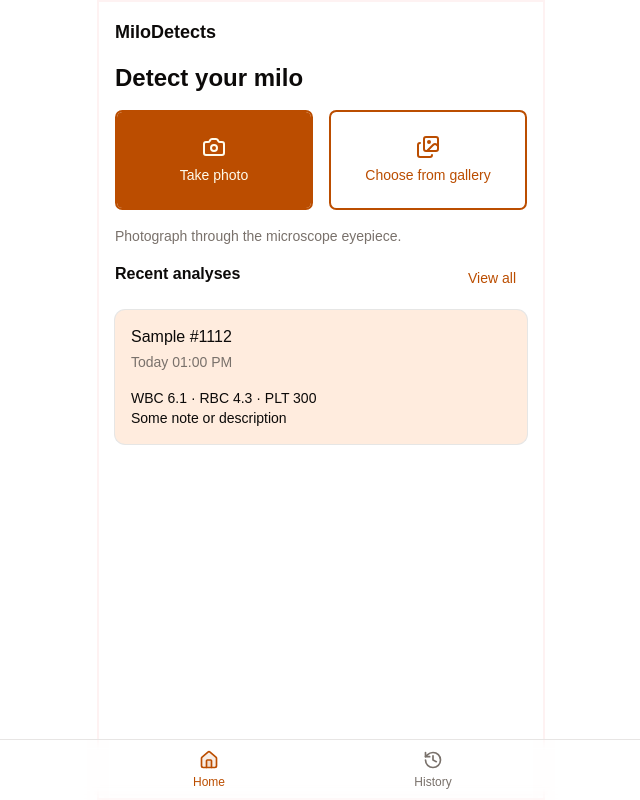
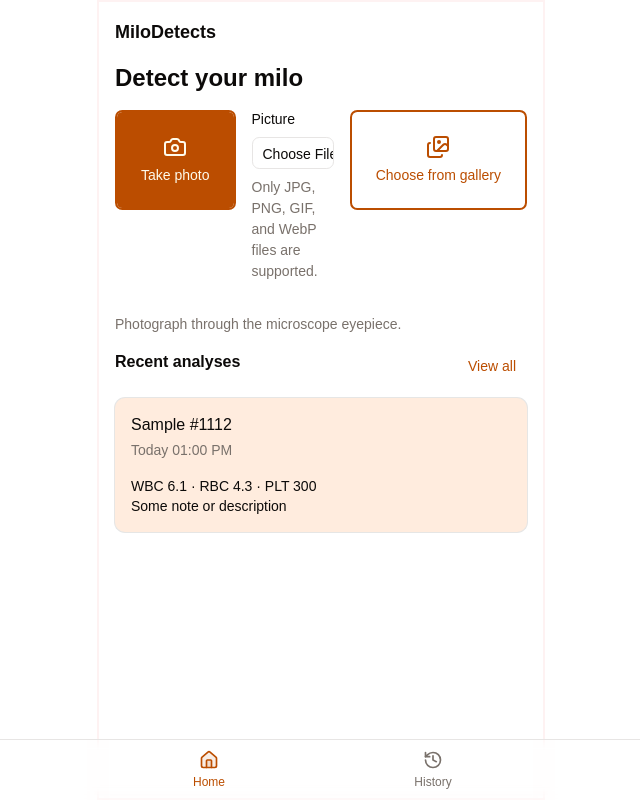
Before and after one commit to julio22b/milodetects-frontend, a React (Vite) app: page / in a window 1280 px wide. Shown: the whole page, without its empty margins (319-959 px from the left). Built offline with nearby package versions, Linux system fonts and the light colour scheme.

Commit message:
add file input

```diff
--- /dev/null
+++ b/src/components/ui/field.tsx
@@ -0,0 +1,236 @@
+import { useMemo } from "react"
+import { cva, type VariantProps } from "class-variance-authority"
+
+import { cn } from "@/lib/utils"
+import { Label } from "@/components/ui/label"
+import { Separator } from "@/components/ui/separator"
+
+function FieldSet({ className, ...props }: React.ComponentProps<"fieldset">) {
+  return (
+    <fieldset
+      data-slot="field-set"
+      className={cn(
+        "flex flex-col gap-4 has-[>[data-slot=checkbox-group]]:gap-3 has-[>[data-slot=radio-group]]:gap-3",
+        className
+      )}
+      {...props}
+    />
+  )
+}
+
+function FieldLegend({
+  className,
+  variant = "legend",
+  ...props
+}: React.ComponentProps<"legend"> & { variant?: "legend" | "label" }) {
+  return (
+    <legend
+      data-slot="field-legend"
+      data-variant={variant}
+      className={cn(
+        "mb-1.5 font-medium data-[variant=label]:text-sm data-[variant=legend]:text-base",
+        className
+      )}
+      {...props}
+    />
+  )
+}
+
+function FieldGroup({ className, ...props }: React.ComponentProps<"div">) {
+  return (
+    <div
+      data-slot="field-group"
+      className={cn(
+        "group/field-group @container/field-group flex w-full flex-col gap-5 data-[slot=checkbox-group]:gap-3 *:data-[slot=field-group]:gap-4",
+        className
+      )}
+      {...props}
+    />
+  )
+}
+
+const fieldVariants = cva(
+  "group/field flex w-full gap-2 data-[invalid=true]:text-destructive",
+  {
+    variants: {
+      orientation: {
+        vertical: "flex-col *:w-full [&>.sr-only]:w-auto",
+        horizontal:
+          "flex-row items-center has-[>[data-slot=field-content]]:items-start *:data-[slot=field-label]:flex-auto has-[>[data-slot=field-content]]:[&>[role=checkbox],[role=radio]]:mt-px",
+        responsive:
+          "flex-col *:w-full @md/field-group:flex-row @md/field-group:items-center @md/field-group:*:w-auto @md/field-group:has-[>[data-slot=field-content]]:items-start @md/field-group:*:data-[slot=field-label]:flex-auto [&>.sr-only]:w-auto @md/field-group:has-[>[data-slot=field-content]]:[&>[role=checkbox],[role=radio]]:mt-px",
+      },
+    },
+    defaultVariants: {
+      orientation: "vertical",
+    },
+  }
+)
+
+function Field({
+  className,
+  orientation = "vertical",
+  ...props
+}: React.ComponentProps<"div"> & VariantProps<typeof fieldVariants>) {
+  return (
+    <div
+      role="group"
+      data-slot="field"
+      data-orientation={orientation}
+      className={cn(fieldVariants({ orientation }), className)}
+      {...props}
+    />
+  )
+}
+
+function FieldContent({ className, ...props }: React.ComponentProps<"div">) {
+  return (
+    <div
+      data-slot="field-content"
+      className={cn(
+        "group/field-content flex flex-1 flex-col gap-0.5 leading-snug",
+        className
+      )}
+      {...props}
+    />
+  )
+}
+
+function FieldLabel({
+  className,
+  ...props
+}: React.ComponentProps<typeof Label>) {
+  return (
+    <Label
+      data-slot="field-label"
+      className={cn(
+        "group/field-label peer/field-label flex w-fit gap-2 leading-snug group-data-[disabled=true]/field:opacity-50 has-data-checked:border-primary/30 has-data-checked:bg-primary/5 has-[>[data-slot=field]]:rounded-lg has-[>[data-slot=field]]:border *:data-[slot=field]:p-2.5 dark:has-data-checked:border-primary/20 dark:has-data-checked:bg-primary/10",
+        "has-[>[data-slot=field]]:w-full has-[>[data-slot=field]]:flex-col",
+        className
+      )}
+      {...props}
+    />
+  )
+}
+
+function FieldTitle({ className, ...props }: React.ComponentProps<"div">) {
+  return (
+    <div
+      data-slot="field-label"
+      className={cn(
+        "flex w-fit items-center gap-2 text-sm font-medium group-data-[disabled=true]/field:opacity-50",
+        className
+      )}
+      {...props}
+    />
+  )
+}
+
+function FieldDescription({ className, ...props }: React.ComponentProps<"p">) {
+  return (
+    <p
+      data-slot="field-description"
+      className={cn(
+        "text-left text-sm leading-normal font-normal text-muted-foreground group-has-data-horizontal/field:text-balance [[data-variant=legend]+&]:-mt-1.5",
+        "last:mt-0 nth-last-2:-mt-1",
+        "[&>a]:underline [&>a]:underline-offset-4 [&>a:hover]:text-primary",
+        className
+      )}
+      {...props}
+    />
+  )
+}
+
+function FieldSeparator({
+  children,
+  className,
+  ...props
+}: React.ComponentProps<"div"> & {
+  children?: React.ReactNode
+}) {
+  return (
+    <div
+      data-slot="field-separator"
+      data-content={!!children}
+      className={cn(
+        "relative -my-2 h-5 text-sm group-data-[variant=outline]/field-group:-mb-2",
+        className
+      )}
+      {...props}
+    >
+      <Separator className="absolute inset-0 top-1/2" />
+      {children && (
+        <span
+          className="relative mx-auto block w-fit bg-background px-2 text-muted-foreground"
+          data-slot="field-separator-content"
+        >
+          {children}
+        </span>
+      )}
+    </div>
+  )
+}
+
+function FieldError({
+  className,
+  children,
+  errors,
+  ...props
+}: React.ComponentProps<"div"> & {
+  errors?: Array<{ message?: string } | undefined>
+}) {
+  const content = useMemo(() => {
+    if (children) {
+      return children
+    }
+
+    if (!errors?.length) {
+      return null
+    }
+
+    const uniqueErrors = [
+      ...new Map(errors.map((error) => [error?.message, error])).values(),
+    ]
+
+    if (uniqueErrors?.length == 1) {
+      return uniqueErrors[0]?.message
+    }
+
+    return (
+      <ul className="ml-4 flex list-disc flex-col gap-1">
+        {uniqueErrors.map(
+          (error, index) =>
+            error?.message && <li key={index}>{error.message}</li>
+        )}
+      </ul>
+    )
+  }, [children, errors])
+
+  if (!content) {
+    return null
+  }
+
+  return (
+    <div
+      role="alert"
+      data-slot="field-error"
+      className={cn("text-sm font-normal text-destructive", className)}
+      {...props}
+    >
+      {content}
+    </div>
+  )
+}
+
+export {
+  Field,
+  FieldLabel,
+  FieldDescription,
+  FieldError,
+  FieldGroup,
+  FieldLegend,
+  FieldSeparator,
+  FieldSet,
+  FieldContent,
+  FieldTitle,
+}
--- /dev/null
+++ b/src/components/ui/input.tsx
@@ -0,0 +1,19 @@
+import * as React from "react"
+
+import { cn } from "@/lib/utils"
+
+function Input({ className, type, ...props }: React.ComponentProps<"input">) {
+  return (
+    <input
+      type={type}
+      data-slot="input"
+      className={cn(
+        "h-8 w-full min-w-0 rounded-lg border border-input bg-transparent px-2.5 py-1 text-base transition-colors outline-none file:inline-flex file:h-6 file:border-0 file:bg-transparent file:text-sm file:font-medium file:text-foreground placeholder:text-muted-foreground focus-visible:border-ring focus-visible:ring-3 focus-visible:ring-ring/50 disabled:pointer-events-none disabled:cursor-not-allowed disabled:bg-input/50 disabled:opacity-50 aria-invalid:border-destructive aria-invalid:ring-3 aria-invalid:ring-destructive/20 md:text-sm dark:bg-input/30 dark:disabled:bg-input/80 dark:aria-invalid:border-destructive/50 dark:aria-invalid:ring-destructive/40",
+        className
+      )}
+      {...props}
+    />
+  )
+}
+
+export { Input }
--- /dev/null
+++ b/src/components/ui/label.tsx
@@ -0,0 +1,22 @@
+import * as React from "react"
+import { Label as LabelPrimitive } from "radix-ui"
+
+import { cn } from "@/lib/utils"
+
+function Label({
+  className,
+  ...props
+}: React.ComponentProps<typeof LabelPrimitive.Root>) {
+  return (
+    <LabelPrimitive.Root
+      data-slot="label"
+      className={cn(
+        "flex items-center gap-2 text-sm leading-none font-medium select-none group-data-[disabled=true]:pointer-events-none group-data-[disabled=true]:opacity-50 peer-disabled:cursor-not-allowed peer-disabled:opacity-50",
+        className
+      )}
+      {...props}
+    />
+  )
+}
+
+export { Label }
--- /dev/null
+++ b/src/components/ui/separator.tsx
@@ -0,0 +1,28 @@
+"use client"
+
+import * as React from "react"
+import { Separator as SeparatorPrimitive } from "radix-ui"
+
+import { cn } from "@/lib/utils"
+
+function Separator({
+  className,
+  orientation = "horizontal",
+  decorative = true,
+  ...props
+}: React.ComponentProps<typeof SeparatorPrimitive.Root>) {
+  return (
+    <SeparatorPrimitive.Root
+      data-slot="separator"
+      decorative={decorative}
+      orientation={orientation}
+      className={cn(
+        "shrink-0 bg-border data-horizontal:h-px data-horizontal:w-full data-vertical:w-px data-vertical:self-stretch",
+        className
+      )}
+      {...props}
+    />
+  )
+}
+
+export { Separator }
--- a/src/pages/Home.tsx
+++ b/src/pages/Home.tsx
@@ -1,8 +1,19 @@
 import { Button } from '@/components/ui/button';
 import { Card, CardContent, CardDescription, CardHeader, CardTitle } from '@/components/ui/card';
+import { Field, FieldDescription, FieldLabel } from '@/components/ui/field';
+import { Input } from '@/components/ui/input';
 import { CameraIcon, ImagesIcon } from 'lucide-react';
+import { useState } from 'react';
 
 export function Home() {
+    const [images, setImages] = useState<string[]>([]);
+
+    const handleImageChange = (event: React.ChangeEvent<HTMLInputElement>) => {
+        const files = Array.from(event.target.files || []);
+        const fileUrls = files.map((file) => URL.createObjectURL(file));
+        setImages((prev) => [...prev, ...fileUrls]);
+    };
+
     return (
         <>
             <h3 className='text-2xl font-bold'>Detect your milo</h3>
@@ -11,6 +22,18 @@
                     <CameraIcon className='size-6' />
                     Take photo
                 </Button>
+                <Field>
+                    <FieldLabel htmlFor='picture'>Picture</FieldLabel>
+                    <Input
+                        id='picture'
+                        type='file'
+                        accept='image/*'
+                        capture='environment'
+                        multiple
+                        onChange={handleImageChange}
+                    />
+                    <FieldDescription>Only JPG, PNG, GIF, and WebP files are supported.</FieldDescription>
+                </Field>
                 <Button
                     className='flex flex-1 flex-col px-6 py-12 border-2 border-primary text-primary'
                     variant='outline'
@@ -18,6 +41,19 @@
                     <ImagesIcon className='size-6' />
                     Choose from gallery
                 </Button>
+            </div>
+            <div className='flex flex-wrap gap-4'>
+                {images.map((image) => (
+                    <div className='relative' key={image}>
+                        <Button
+                            className='w-12 h-6 absolute inline-0 -right-3 -top-3 rounded-full text-center'
+                            variant='destructive'
+                        >
+                            x
+                        </Button>
+                        <img src={image} alt='Image' className='w-16 h-16 object-cover rounded-md' />
+                    </div>
+                ))}
             </div>
             <p className='text-sm text-muted-foreground'>Photograph through the microscope eyepiece.</p>
             <div className='flex justify-between'>
```
